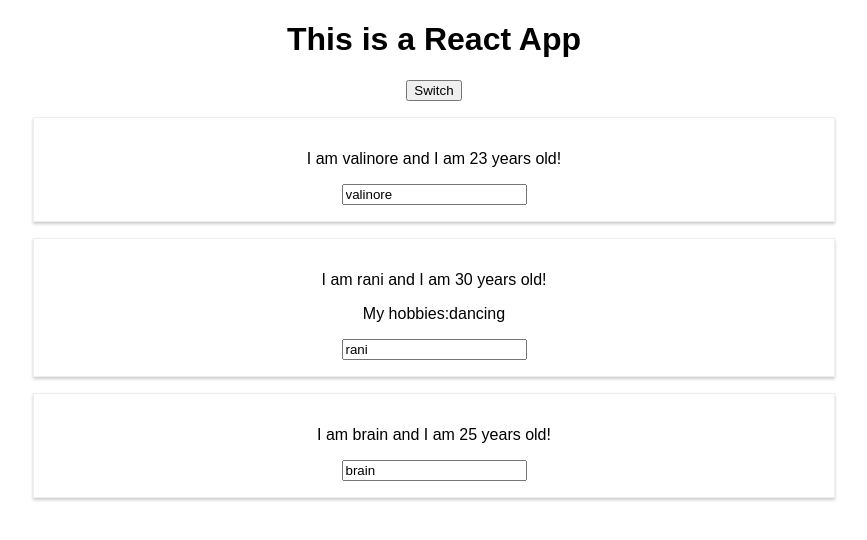
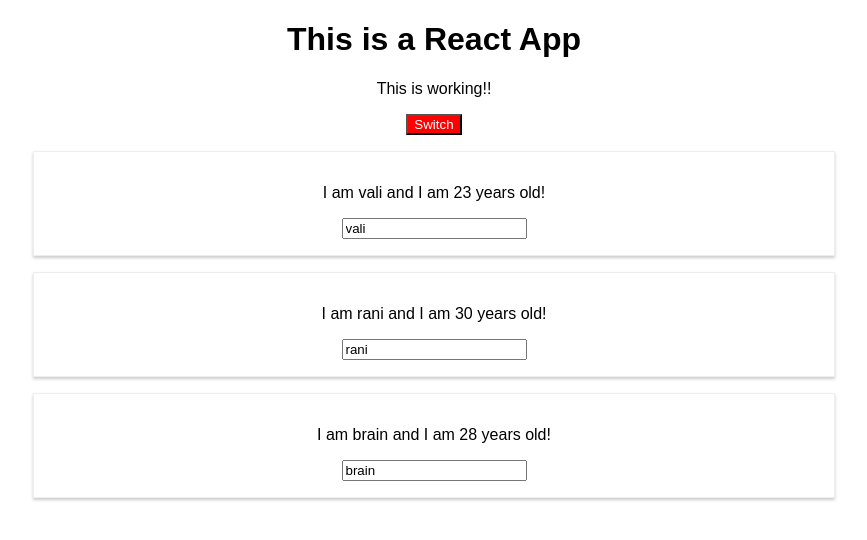
Before and after one commit to sirius97/Everything-React, a React (Create React App) app in the folder revisiom-app/: page / in a window 1280 px wide. Both pictures are taken after a click on the button "Switch". Shown: the top 540 px of the page, without its empty margins (206-1073 px from the left). Built offline with nearby package versions, Linux system fonts and the light colour scheme.

Commit message:
till dynamic class name

```diff
--- a/revisiom-app/src/App.css
+++ /dev/null
@@ -1,3 +0,0 @@
-.App {
-  text-align: center;
-}
--- a/revisiom-app/src/App.js
+++ /dev/null
@@ -1,59 +0,0 @@
-import React, { Component } from 'react';
-import './App.css';
-import Person from './Person/Person';
-
-class App extends Component {
-  state = {
-    Persons : [
-      {name : "vali", age : 23 },
-      {name : "rani", age :30},
-      {name : "brain", age :28}
-    ] ,
-  };
-
-  switchNameHandler = (newName) =>{
-    this.setState({
-      Persons : [
-        {name : newName, age : 23 },
-        {name : "rani", age :30},
-        {name : "brain", age :25}
-      ]
-    })
-
-  }
-
-changeNameHandler = (event) => {
-  this.setState({
-    Persons : [
-      {name : "mac", age : 23 },
-      {name : event.target.value, age :30},
-      {name : "brain", age :25}
-    ]
-  })
-}
-
-  render() {
-    return (
-      <div className="App">
-        <h1>This is a React App</h1>
-        <button onClick = {this.switchNameHandler.bind(this,"valinore")}>Switch</button>
-        <Person
-        name = {this.state.Persons[0].name}
-        age = {this.state.Persons[0].age}
-        />
-        <Person
-        click = {() => this.switchNameHandler("valinore_fun")}
-        name = {this.state.Persons[1].name}
-        age = {this.state.Persons[1].age}
-        changed = {this.changeNameHandler}>
-        My hobbies:dancing </Person>
-        <Person
-        name = {this.state.Persons[2].name}
-        age = {this.state.Persons[2].age}
-        />
-        </div>
-    );
-  }
-}
-
-export default App;
--- /dev/null
+++ b/revisiom-app/src/Container/App.css
@@ -0,0 +1,12 @@
+.App {
+  text-align: center;
+}
+
+.red {
+  color: red;
+}
+
+.bold {
+  font-weight: bold;
+  font-family: Arial, Helvetica, sans-serif;
+}
--- /dev/null
+++ b/revisiom-app/src/Container/App.js
@@ -0,0 +1,89 @@
+import React, { Component } from 'react';
+import './App.css';
+import Person from '../Components/Persons/Person/Person';
+
+class App extends Component {
+  state = {
+    Persons : [
+      {id: 'ab',name : "vali", age : 23 },
+      {id: 'ls',name : "rani", age :30},
+      {id: 'hk',name : "brain", age :28}
+    ] ,
+    PersonDisplay : false,
+  };
+
+deleteNameHandler = (indexVal) => {
+  const persons = [...this.state.Persons]
+  persons.splice(indexVal,1)
+  this.setState({
+    Persons : persons
+  })
+}
+
+toggleButtonHandler = () => {
+  let personval = this.state.PersonDisplay
+  this.setState({
+    PersonDisplay : !personval
+  })
+}
+
+changeNameHandler = (event,id) => {
+  let personIndex = this.state.Persons.findIndex(p => {
+    return p.id === id
+  })
+  let person = {...this.state.Persons[personIndex]}
+  person.name = event.target.value
+  let persons = [...this.state.Persons]
+  persons[personIndex] = person
+
+  this.setState({ Persons : persons })
+}
+
+  render() {
+    const style = {
+      backgroundColor : 'green',
+      cursor : 'pointer',
+      color : 'white'
+    }
+
+    let persons = null
+
+    if(this.state.PersonDisplay){
+      persons = (
+        <div>
+          {this.state.Persons.map((person,index) => {
+            return <Person
+            click = {() => this.deleteNameHandler(index)}
+            name = {person.name}
+            age = {person.age}
+            key = {person.id}
+            changed = {(event) => {this.changeNameHandler(event,person.id)} }/>
+
+          })}
+        </div>
+      );
+      style.backgroundColor = 'red'
+    }
+
+    let classes = []
+    if(this.state.Persons.length <=2){
+      classes.push('red')
+    }
+    if(this.state.Persons.length <=1){
+      classes.push('bold')
+    }
+
+    return (
+      <div className="App">
+        <h1>This is a React App</h1>
+        <p className = {classes.join(' ')}>This is working!!</p>
+        <button
+        style = {style}
+        onClick = {this.toggleButtonHandler}>Switch</button>
+        {persons}
+        </div>
+    );
+  }
+}
+
+export default App;
--- a/revisiom-app/src/index.js
+++ b/revisiom-app/src/index.js
@@ -1,7 +1,7 @@
 import React from 'react';
 import ReactDOM from 'react-dom';
 import './index.css';
-import App from './App';
+import App from './Container/App';
 import registerServiceWorker from './registerServiceWorker';
 
 ReactDOM.render(<App />, document.getElementById('root'));
```
Also changed, not shown: revisiom-app/src/Components/Persons/Person/Person.css (renamed from revisiom-app/src/Person/Person.css), revisiom-app/src/Components/Persons/Person/Person.js (renamed from revisiom-app/src/Person/Person.js), revisiom-app/src/Components/Persons/persons.js (added), revisiom-app/src/Components/cockpit/cockpit.js (added), 1 other file (tests, documents, lock files or other folders).
